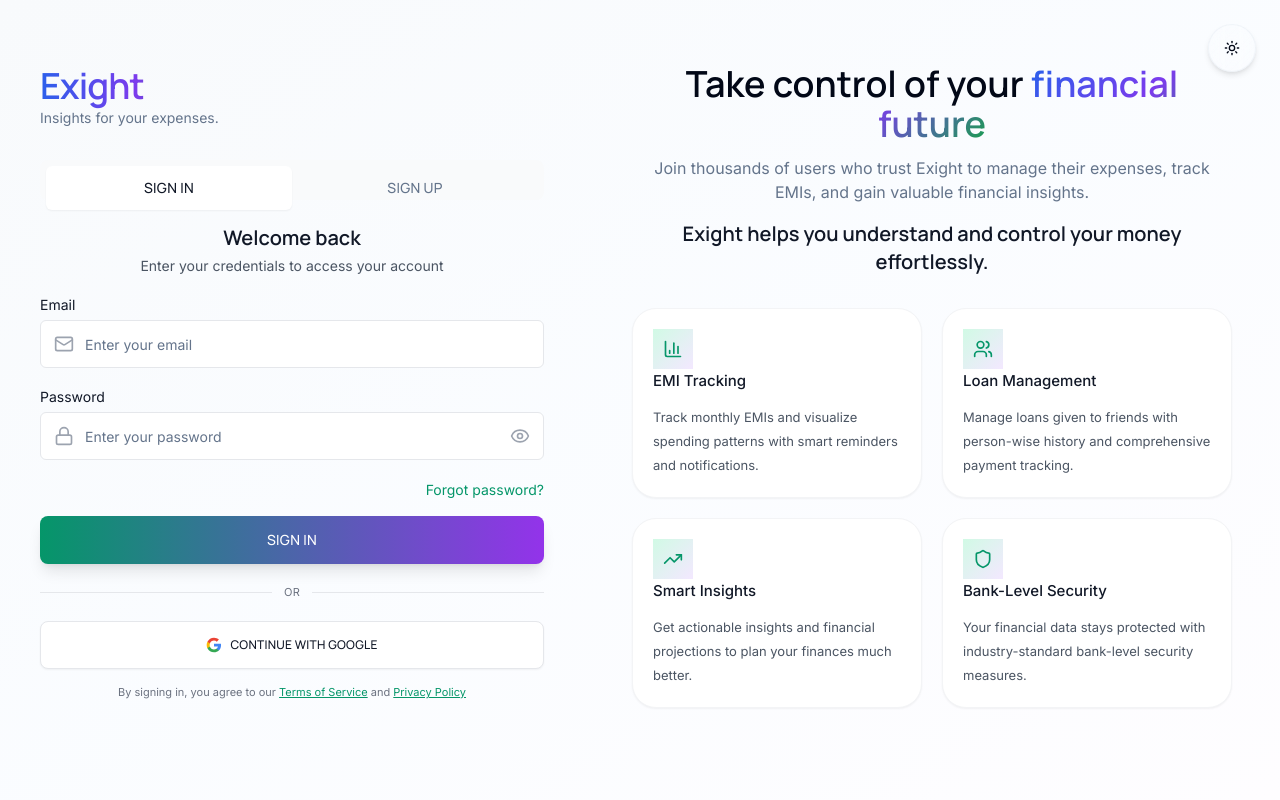
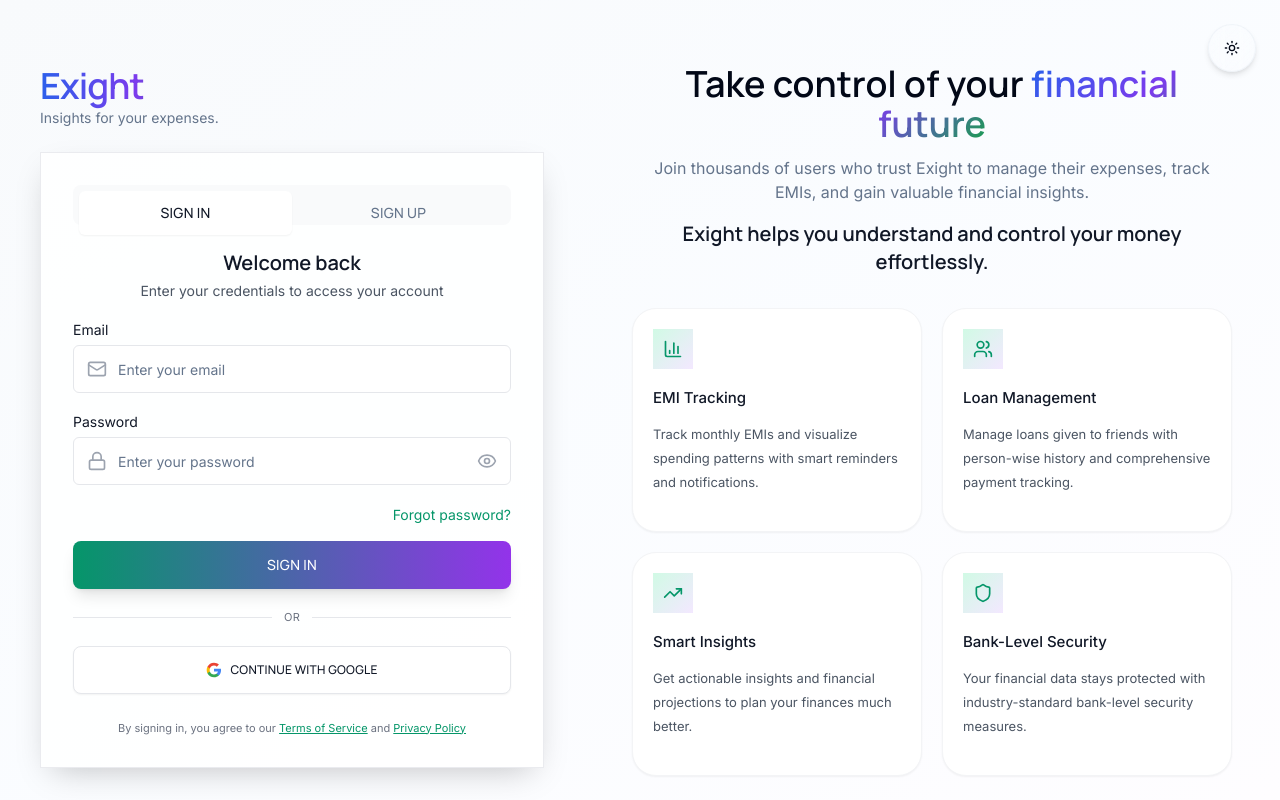
Before and after one commit to rescuedragon/exight2.0, a React (Vite) app: page /#/ in a window 1280 px wide. Built offline with nearby package versions, Linux system fonts and the light colour scheme.

Commit message:
login: add depth card around auth section (blur-ready bg, subtle border, soft shadow) while preserving spacing

```diff
--- a/src/pages/LoginPage.tsx
+++ b/src/pages/LoginPage.tsx
@@ -28,9 +28,9 @@
 										<p className="mt-1 text-xs md:text-sm text-muted-foreground typography-body">Insights for your expenses.</p>
 									</div>
 
-									{/* Middle: Tabs + Form + Divider + Google */}
-									<div className="flex-1 flex items-start">
-										<div className="w-full space-y-5 mt-2">
+									{/* Auth card container with depth */}
+									<div className="rounded-2xl bg-white/90 dark:bg-gray-900/60 border border-gray-200/80 dark:border-gray-800/70 shadow-[0_12px_32px_-12px_rgba(0,0,0,0.25)] p-6 md:p-8">
+										<div className="w-full space-y-5">
 											<AuthForm />
 											<div className="flex items-center gap-3">
 												<div className="flex-1 border-t border-gray-200 dark:border-gray-800"></div>
@@ -38,14 +38,10 @@
 												<div className="flex-1 border-t border-gray-200 dark:border-gray-800"></div>
 											</div>
 											<GoogleAuthButton />
+											<p className="pt-2 text-[11px] text-gray-500 typography-small text-center leading-tight">
+												By signing in, you agree to our <button className="text-emerald-600 hover:text-emerald-700 underline">Terms of Service</button> and <button className="text-emerald-600 hover:text-emerald-700 underline">Privacy Policy</button>
+											</p>
 										</div>
-									</div>
-
-									{/* Bottom: Terms pinned to bottom of left column */}
-									<div className="pt-4">
-										<p className="text-[11px] text-gray-500 typography-small text-center leading-tight">
-											By signing in, you agree to our <button className="text-emerald-600 hover:text-emerald-700 underline">Terms of Service</button> and <button className="text-emerald-600 hover:text-emerald-700 underline">Privacy Policy</button>
-										</p>
 									</div>
 								</div>
 							</div>
```
